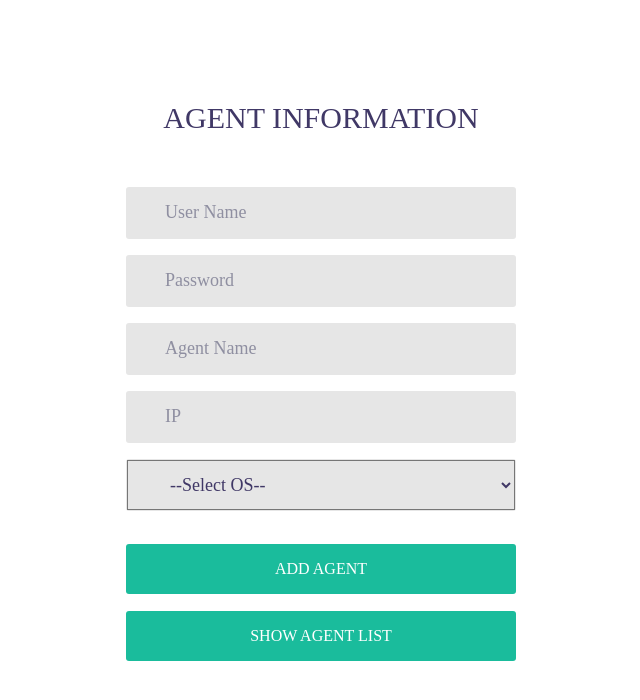
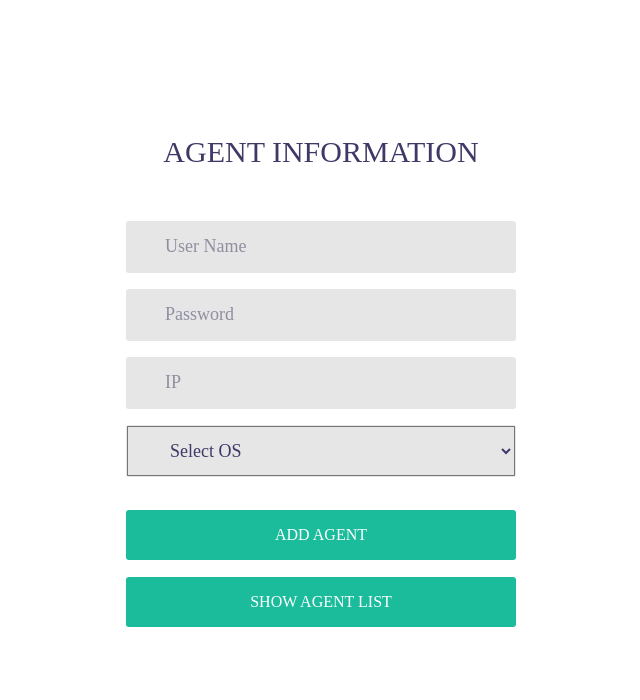
Before and after one commit to dehnuwalaHusain/SIEM, a PHP site: page /add_agent_info.php in a window 1280 px wide. Shown: the top 700 px of the page, without its empty margins (319-959 px from the left). Run offline with PHP 8.4, Linux system fonts and the light colour scheme; some libraries are stand-ins or nearby versions; some web fonts are replaced.

Commit message:
temp, unsure

```diff
--- a/Installation/ossec_agent_deploy/scripts/add_agent_info.php
+++ b/Installation/ossec_agent_deploy/scripts/add_agent_info.php
@@ -3,31 +3,40 @@
 //echo "CHECK";
 
 include('includes/connect.php');
+//include('tabs.php');
 
 if (!empty($_POST)) {
 
 	if(isset( $_POST['sub'] )) {
 		$username = $_POST['username'];
 		$password = $_POST['password'];
-		$agentname = $_POST['agentname'];
+		//$agentname = $_POST['agentname'];
 		$IP = $_POST['ip'];
 		$OS_type = $_POST['select_os'];
 
-		echo $username."<br>".$password."<br>".$agentname."<br>".$IP."<br>".$OS_type;
+		echo $username."<br>".$password."<br>".$IP."<br>".$OS_type;
 
 		$result = mysqli_query( $conn, "SELECT count(*) as total from agentinfo");
 		$data = mysqli_fetch_assoc( $result );
-		//if( $data['total'] == 0 ) {
 
-			$count = $data['total'] + 1;
-			$res = mysqli_query( $conn, "INSERT INTO agentinfo VALUES('$username','$password','$agentname','$IP','$OS_type',$count)");
-		//}
+		$count = $data['total'] + 1;
 
-		//$res = mysqli_query( $conn, "INSERT INTO agentinfo VALUES('$username','$password','$agentname','$IP','$OS_type')");
+		if($count<10)
+			$count="00".(string)$count;
+
+		else if($count<100)
+			$count="0".(string)$count;
+
+		echo "<br>".$count;
+
+		//$output = passthru('python3 pyt.py');
+		//echo $output;
+		//(username, password, agentname, IP, OSType, AgentId)
+		$res = mysqli_query( $conn, "INSERT INTO agentinfo VALUES('$username','$password','$count','$IP','$OS_type','$count')");
 
 		if( !$res ) {
 
-			echo "Could not add agent!";
+			echo "<script>alert('Could not add agent!');</script>";
 		}
 	}
 }
@@ -83,39 +92,23 @@ if (!empty($_POST)) {
 						<span class="focus-input100"></span>
 					</div>
 
-					<div class="wrap-input100 validate-input m-b-16" data-validate = "Agent name is required">
+					<!--div class="wrap-input100 validate-input m-b-16" data-validate = "Agent name is required">
 						<input class="input100" type="text" name="agentname" placeholder="Agent Name">
 						<span class="focus-input100"></span>
-					</div>
+					</div-->
 
-
-					<div class="wrap-input100 validate-input m-b-16" data-validate = "IP is required">
-						<input class="input100" type="text" name="ip" placeholder="IP">
+					<div class="wrap-input100 validate-input m-b-16" data-validate = "IP is required" required>
+						<input class="input100" type="text" name="ip" placeholder="IP" pattern="(25[0-5]|2[0-4][0-9]|[01]?[0-9][0-9]?)\.(25[0-5]|2[0-4][0-9]|[01]?[0-9][0-9]?)\.(25[0-5]|2[0-4][0-9]|[01]?[0-9][0-9]?)\.(25[0-5]|2[0-4][0-9]|[01]?[0-9][0-9]?)" oninvalid="setCustomValidity('Please enter valid IP Address')" onchange="try{setCustomValidity('')}catch(e){}" >
 						<span class="focus-input100"></span>
 					</div>
 
 					<div class="wrap-input100 validate-input m-b-16">
-						<select name="select_os" class="input100">
-							<option>--Select OS--</option>
+						<select name="select_os" class="input100" required oninvalid="setCustomValidity('Please select an Operating System')" onchange="try{setCustomValidity('')}catch(e){}" >
+							<option value="" style="color:red;" >Select OS</option>
 							<option>Windows</option>
 							<option>Ubuntu</option>
 						</select>
 					</div>
-
-					<!--<div class="flex-sb-m w-full p-t-3 p-b-24">
-						<div class="contact100-form-checkbox">
-							<input class="input-checkbox100" id="ckb1" type="checkbox" name="remember-me">
-							<label class="label-checkbox100" for="ckb1">
-								Remember me
-							</label>
-						</div>
-
-						<div>
-							<a href="#" class="txt1">
-								Forgot?
-							</a>
-						</div>
-					</div>-->
 
 					<div class="container-login100-form-btn m-t-17">
 						<button name="sub" id="sub" class="login100-form-btn">
```
Also changed, not shown: 2 other files.
